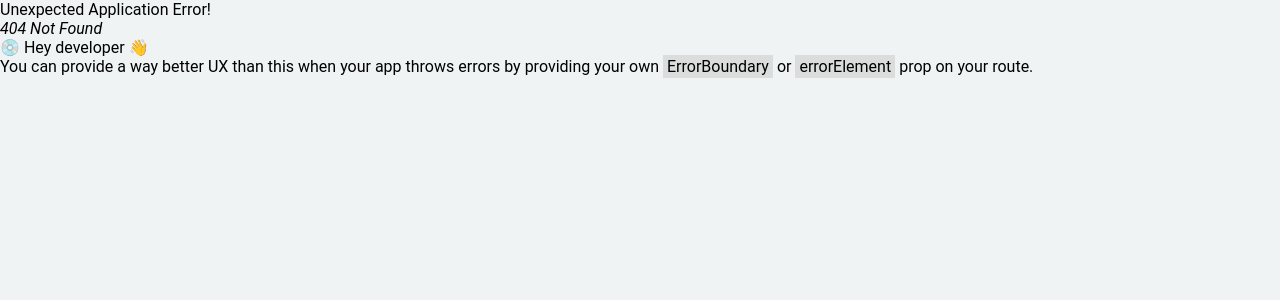
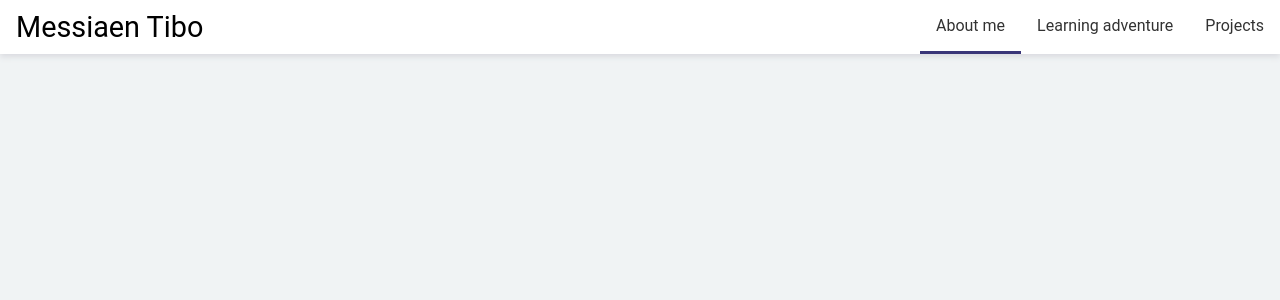
Before and after one commit to Vandammecasper/Portfolio, a React (Vite) app in the folder Portfolio/: page /about in a window 1280 px wide. Before the commit this address had no page. Shown: the top 300 px of the page. Built offline with nearby package versions, Linux system fonts and the light colour scheme.

Commit message:
feat: header functionaliteid

```diff
--- a/Portfolio/src/App.tsx
+++ /dev/null
@@ -1,13 +0,0 @@
-import Header from './components/Header'
-
-
-function App() {
-
-  return (
-    <div className="App">
-      <Header />
-    </div>
-  )
-}
-
-export default App
--- a/Portfolio/src/assets/styles/elements/root.scss
+++ b/Portfolio/src/assets/styles/elements/root.scss
@@ -1,12 +1,12 @@
 :root{
     font-family: 'Roboto', sans-serif;
-    // background-color: #f0f3f4;
-    background-color: #F0F3F4;
+    background-color: var(--theme-color-4);
 
     // --theme-color-1: #bf6037;
     --theme-color-1: #080357;
-    // --theme-color-2: #6e8ca0;
     --theme-color-2: #FF9F1C;
+    --theme-color-3: #16697A;
+    --theme-color-4: #f0f3f4;
 
     --white: #fff;
     --black: #000;
--- a/Portfolio/src/components/Header.tsx
+++ b/Portfolio/src/components/Header.tsx
@@ -10,9 +10,9 @@ export default () => {
     <header className="c-header">
       <h1 className='c-header__title'>Messiaen Tibo</h1>
       <ul className="c-header-links">
-        <li className="c-header-links__item c-header-links__item-selected">About me</li>
-        <li className="c-header-links__item">Learning adventure</li>
-        <li className="c-header-links__item">Projects</li>
+        <li className="c-header-links__item c-header-links__item-selected"><Link to={'/about'}>About me</Link></li>
+        <li className="c-header-links__item"><Link to={'/learning'}>Learning adventure</Link></li>
+        <li className="c-header-links__item"><Link to={'/projects'}>Projects</Link></li>
       </ul>
     </header>
   );
--- /dev/null
+++ b/Portfolio/src/routes/About.tsx
@@ -0,0 +1,13 @@
+import Header from '../components/Header'
+
+
+function About() {
+
+  return (
+    <div className="About">
+        <Header />
+    </div>
+  )
+}
+
+export default About
--- /dev/null
+++ b/Portfolio/src/routes/Home.tsx
@@ -0,0 +1,13 @@
+import Header from '../components/Header'
+
+
+function Home() {
+
+  return (
+    <div className="Home">
+      {/* <Header/> */}
+    </div>
+  )
+}
+
+export default Home
--- /dev/null
+++ b/Portfolio/src/routes/Learning.tsx
@@ -0,0 +1,13 @@
+import Header from '../components/Header'
+
+
+function Learning() {
+
+  return (
+    <div className="Learning">
+        <Header />
+    </div>
+  )
+}
+
+export default Learning
--- /dev/null
+++ b/Portfolio/src/routes/Projects.tsx
@@ -0,0 +1,13 @@
+import Header from '../components/Header'
+
+
+function Projects() {
+
+  return (
+    <div className="Projects">
+        <Header />
+    </div>
+  )
+}
+
+export default Projects
```
Also changed, not shown: Portfolio/src/main.tsx (+21 -2 lines).
